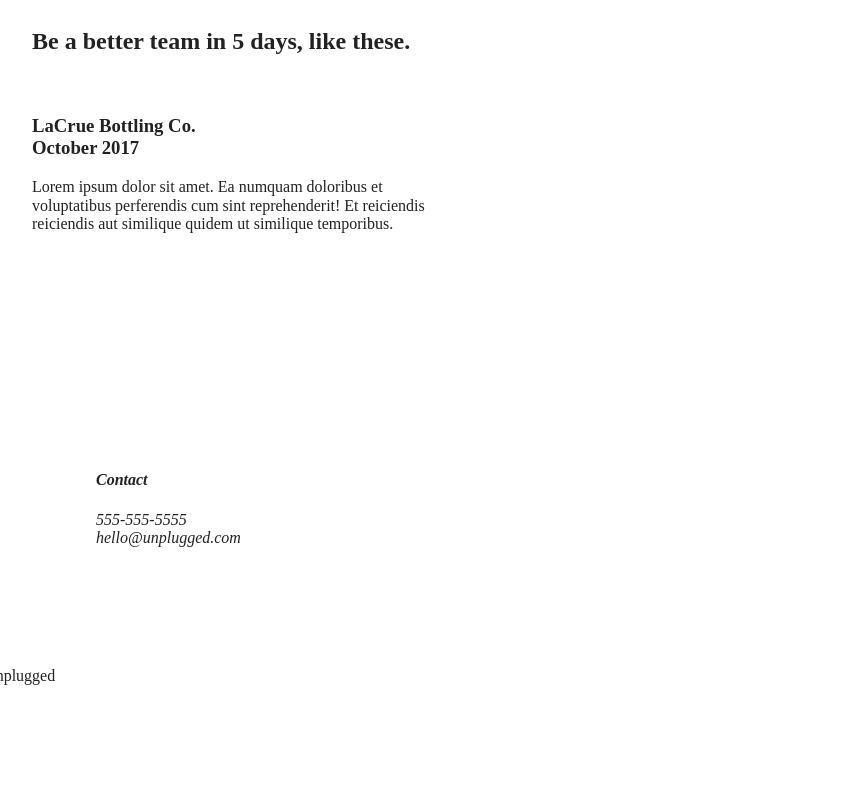
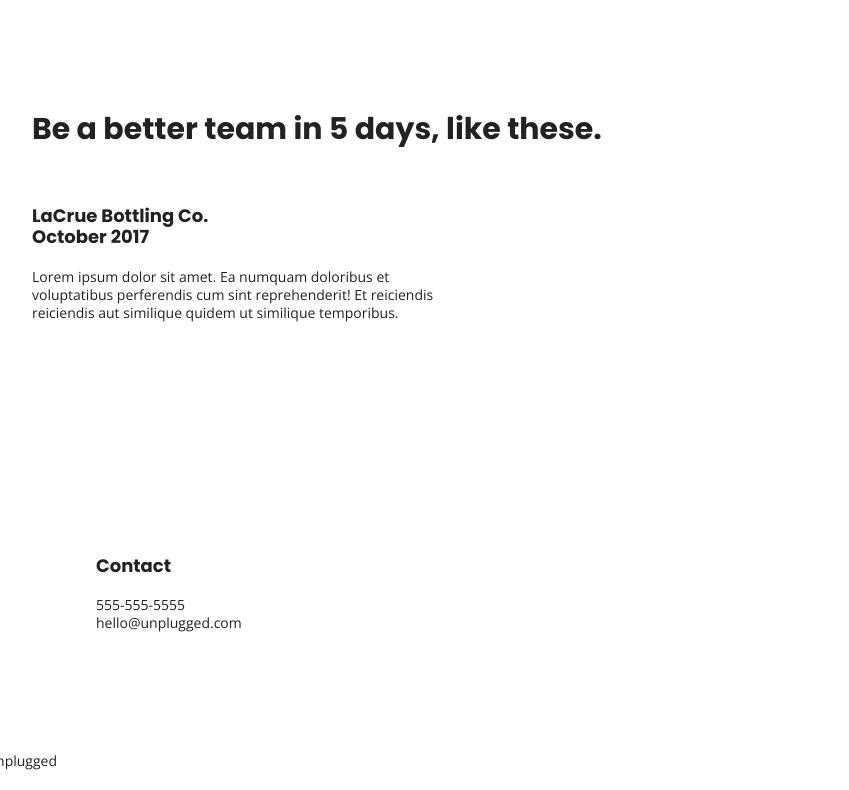
Before and after one commit to nicolekovacs/unplugged-main, a website built with Parcel: page index.html in a window 1280 px wide. Shown: the part 1286-2076 px from the top of the page, without its empty margins (128-977 px from the left). Before the commit the page ends 1992 px from the top, so only its background shows below. Built offline with nearby package versions, Linux system fonts and the light colour scheme.

Commit message:
Fonts and global styles added

```diff
--- a/about/index.html
+++ b/about/index.html
@@ -18,6 +18,9 @@
 
   <link rel="stylesheet" href="../css/normalize.css">
   <link rel="stylesheet" href="../css/main.css">
+
+  <!-- Google Fonts -->
+  <link href="https://fonts.googleapis.com/css?family=Open+Sans:400,700|Poppins:500,700" rel="stylesheet">
 
   <meta name="theme-color" content="#fafafa">
 </head>
--- a/css/main.css
+++ b/css/main.css
@@ -87,11 +87,53 @@
    Author's custom styles
    ========================================================================== */
 
+/* General Styles */
 
-.content-wrapper {
-  width: 90%;
-  margin: 50px 0;
-}
+  html {
+    font-size: 16px;
+  }
+
+  body {
+    font-family: 'Open Sans', sans-serif;
+    font-size: 1em;
+    text-align: left;
+  }
+
+  ul,
+  ol {
+    list-style-type: none;
+  }
+
+  a {
+    color: #e2e3ed;
+    text-decoration: none;
+  }
+
+  h2 {
+    font-family: 'Poppins', sans-serif;
+    font-size: 1.875em;
+  }
+
+  h3,
+  h4 {
+    font-family: 'Poppins', sans-serif;
+    margin: 20px 0;
+    font-size: 1.125em;
+  }
+
+  p {
+    font-size: 0.875em;
+    line-height: 1.285em;
+  }
+
+  address {
+    font-style: normal;
+  }
+
+  .content-wrapper {
+    width: 90%;
+    margin: 50px 0;
+  }
 
 /* --- Base Header - Footer Styles --- */
 
@@ -573,8 +615,6 @@
 
 }
 
-}
-
 /* ==========================================================================
    Print styles.
    Inlined to avoid the additional HTTP request:
--- a/index.html
+++ b/index.html
@@ -18,6 +18,9 @@
 
   <link rel="stylesheet" href="css/normalize.css">
   <link rel="stylesheet" href="css/main.css">
+
+  <!-- Google Fonts -->
+  <link href="https://fonts.googleapis.com/css?family=Open+Sans:400,700|Poppins:500,700" rel="stylesheet">
 
   <meta name="theme-color" content="#fafafa">
 </head>
```
Also changed, not shown: faq/index.html (+3 -0 lines).
